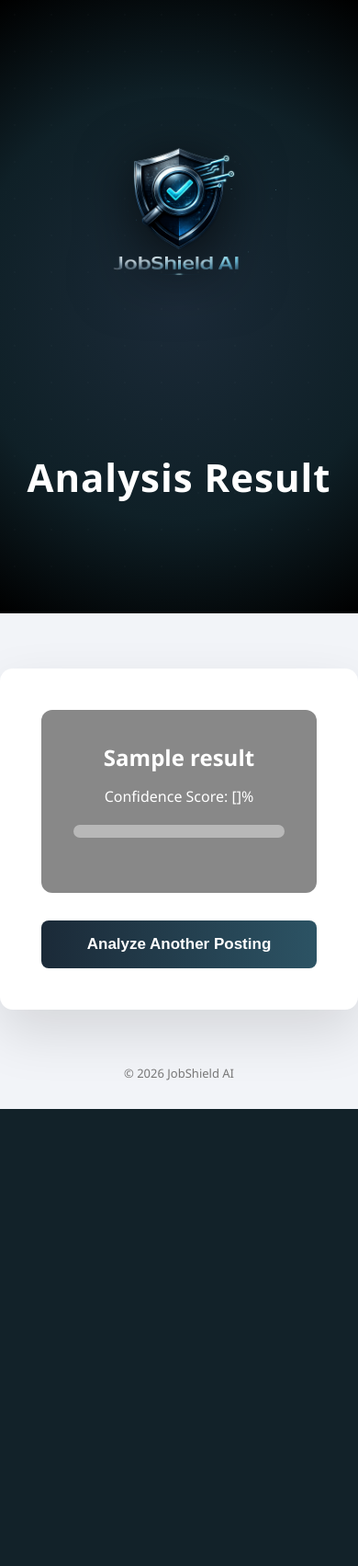
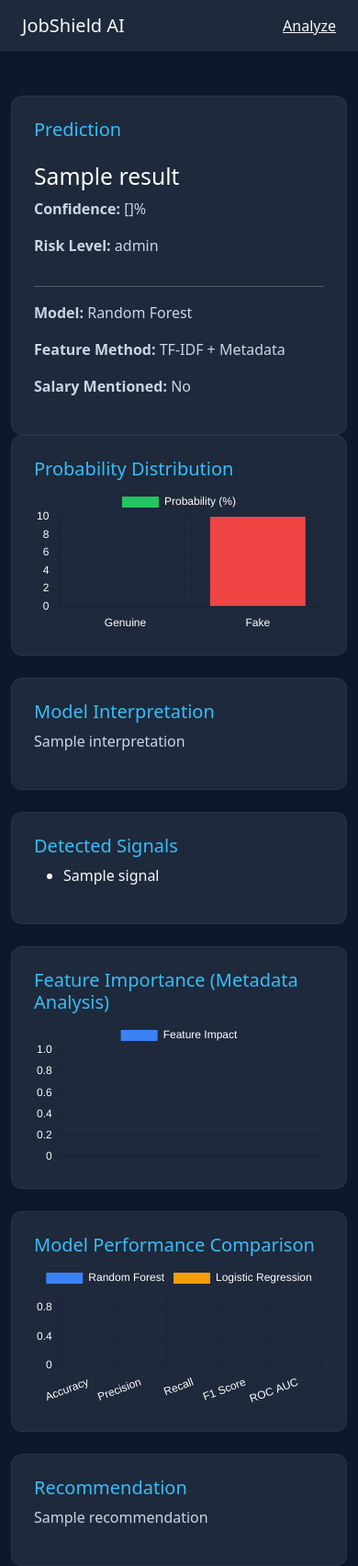
Before and after one commit to rohith2245/JobShield-AI, a Flask app: template templates/result.html in a window 390 px wide. Shown: the whole page at 92% size. Before the commit the page ends 1206 px from the top, so only its background shows below. Run offline with Flask 3, Linux system fonts and the light colour scheme; the template is opened without the code that fills it: most values are stand-ins (such as "Sample title", 1, 10 or a date in 2020); parts of the project's set-up code (start-up, migrations or seed data) failed here and were passed over.

Commit message:
Improved result dashboard and prediction card UI

```diff
--- a/app.py
+++ b/app.py
@@ -1,70 +1,141 @@
 from flask import Flask, render_template, request
 import joblib
 import pandas as pd
-from model.preprocess import build_text_features, add_meta_features
 
 app = Flask(__name__)
 
-# Load trained ML pipeline
+# Load trained model (Random Forest pipeline)
 model = joblib.load("model/jobshield_model.pkl")
 
+# ---- Model comparison metrics (from your evaluation) ----
+rf_metrics = {
+    "accuracy": 0.9687,
+    "precision": 0.68,
+    "recall": 0.66,
+    "f1": 0.67,
+    "roc_auc": 0.9819
+}
 
-@app.route("/", methods=["GET", "POST"])
-def index():
+lr_metrics = {
+    "accuracy": 0.9726,
+    "precision": 0.99,
+    "recall": 0.44,
+    "f1": 0.61,
+    "roc_auc": 0.9819
+}
+
+
+# ================= Landing =================
+@app.route("/")
+def landing():
+    return render_template("landing.html")
+
+
+# ================= Analyze =================
+@app.route("/analyze", methods=["GET", "POST"])
+def analyze():
+
     if request.method == "POST":
 
-        # Collect form data
-        data = {
-            "title": request.form["title"],
-            "company_profile": request.form["company_profile"],
-            "description": request.form["description"],
-            "requirements": request.form["requirements"],
-            "benefits": request.form["benefits"],
-            "salary_range": request.form["salary"]
-        }
+        title = request.form.get("title", "")
+        company_profile = request.form.get("company_profile", "")
+        description = request.form.get("description", "")
+        requirements = request.form.get("requirements", "")
+        benefits = request.form.get("benefits", "")
+        salary = request.form.get("salary", "")
 
-        # Convert to DataFrame
-        df = pd.DataFrame([data])
+        combined_text = " ".join([
+            title,
+            company_profile,
+            description,
+            requirements,
+            benefits
+        ])
 
-        # Apply same preprocessing used during training
-        df = build_text_features(df)
-        df = add_meta_features(df)
+        desc_length = len(description)
+        company_profile_length = len(company_profile)
+        has_salary = 1 if salary.strip() != "" else 0
 
-        # Select required features
-        X = df[['combined_text', 'desc_length', 'company_profile_length', 'has_salary']]
+        input_df = pd.DataFrame([{
+            "combined_text": combined_text,
+            "desc_length": desc_length,
+            "company_profile_length": company_profile_length,
+            "has_salary": has_salary
+        }])
 
-        # Predict
-        prediction = model.predict(X)[0]
-        confidence = max(model.predict_proba(X)[0]) * 100
+        # Prediction
+        fake_prob = model.predict_proba(input_df)[0][1]
+        genuine_prob = 1 - fake_prob
+        confidence = round(genuine_prob * 100, 2)
 
-        # Confidence-based decision logic
-        if prediction == 0 and confidence >= 85:
-            result = "✅ Genuine Job Posting"
-            warning = "This job appears legitimate based on strong indicators."
-            color = "#27ae60"
-        elif prediction == 0 and confidence >= 60:
-            result = "⚠️ Moderately Safe Job Posting"
-            warning = "This job looks legitimate, but users are advised to verify company details before proceeding."
-            color = "#f39c12"
+        # Risk classification
+        if fake_prob < 0.15:
+            result = "GENUINE JOB POSTING"
+            risk_level = "Low Risk"
+        elif fake_prob < 0.40:
+            result = "MODERATE RISK JOB POSTING"
+            risk_level = "Medium Risk"
         else:
-            result = "❌ Likely Fake Job Posting"
-            warning = "This job shows multiple risk indicators. Avoid sharing personal or financial information."
-            color = "#e74c3c"
+            result = "LIKELY FAKE JOB POSTING"
+            risk_level = "High Risk"
+
+        # Signals
+        signals = []
+
+        if desc_length < 200:
+            signals.append("Short job description detected")
+        else:
+            signals.append("Detailed job description")
+
+        if company_profile_length < 100:
+            signals.append("Limited company information")
+        else:
+            signals.append("Structured company profile")
+
+        if has_salary:
+            signals.append("Salary information provided")
+        else:
+            signals.append("Salary details missing")
+
+        # Interpretation
+        if confidence > 85:
+            interpretation = "Model is highly confident in this classification."
+            recommendation = "This posting appears legitimate based on structural and textual patterns."
+        elif confidence >= 60:
+            interpretation = "Model shows moderate confidence."
+            recommendation = "Verify company website and official contact channels before proceeding."
+        else:
+            interpretation = "Model shows strong fraud indicators."
+            recommendation = "Avoid sharing personal or financial information."
+
+        # Metadata feature visualization
+        feature_names = [
+            "Description Length",
+            "Company Profile Length",
+            "Salary Presence"
+        ]
+
+        feature_values = [
+            desc_length,
+            company_profile_length,
+            has_salary * 100
+        ]
 
         return render_template(
             "result.html",
             result=result,
-            confidence=round(confidence, 2),
-            warning=warning,
-            color=color
+            confidence=confidence,
+            risk_level=risk_level,
+            interpretation=interpretation,
+            recommendation=recommendation,
+            signals=signals,
+            feature_names=feature_names,
+            feature_values=feature_values,
+            rf_metrics=rf_metrics,
+            lr_metrics=lr_metrics
         )
 
-    return render_template("index.html")
-
-
-@app.route("/performance")
-def performance():
-    return render_template("performance.html")
+    return render_template("analyze.html")
 
 
 if __name__ == "__main__":
--- a/static/style.css
+++ b/static/style.css
@@ -12,103 +12,89 @@
     font-family: 'Segoe UI', sans-serif;
     background: #f2f4f8;
     color: #2c3e50;
-    overflow-x: hidden;
 }
 
-/* ================= HERO SECTION ================= */
+/* ================= LANDING SECTION ================= */
 
-.hero {
-    position: relative;
+.landing {
+    height: 100vh;
     background: radial-gradient(circle at center, #1b2a38 0%, #0f2027 60%, #000 100%);
+    display: flex;
+    align-items: center;
+    justify-content: center;
     text-align: center;
-    padding: 100px 20px 120px 20px;
     color: white;
-    overflow: hidden;
-    animation: fadeInHero 1.5s ease;
 }
 
-/* Glowing particles */
-.hero {
-    position: relative;
-    background: radial-gradient(circle at center, #1b2a38 0%, #0f2027 60%, #000 100%);
-    text-align: center;
-    padding: 100px 20px 120px 20px;
-    color: white;
-    overflow: hidden;
-    z-index: 0;
+.landing-content {
+    animation: fadeIn 2s ease;
 }
 
-.hero::before {
-    content: "";
-    position: absolute;
-    inset: 0;
-    background: radial-gradient(circle, rgba(255,255,255,0.08) 1px, transparent 1px);
-    background-size: 40px 40px;
-    animation: moveParticles 30s linear infinite;
-    opacity: 0.25;
-    z-index: -1;   /* 👈 Important Fix */
-}
-
-@keyframes moveParticles {
-    from { transform: translate(0,0); }
-    to { transform: translate(-200px,-200px); }
-}
-
-@keyframes fadeInHero {
-    from { opacity: 0; transform: translateY(-20px); }
-    to { opacity: 1; transform: translateY(0); }
-}
-
-.hero img {
-    width: 240px;
-    max-width: 90%;
-    margin-bottom: 25px;
-    filter: drop-shadow(0 10px 30px rgba(0,0,0,0.7));
+.landing-logo {
+    width: 260px;
+    margin-bottom: 30px;
+    filter: drop-shadow(0 10px 40px rgba(0,0,0,0.8));
     transition: transform 0.4s ease;
 }
 
-.hero img:hover {
+.landing-logo:hover {
     transform: scale(1.08);
 }
 
-.hero h1 {
-    font-size: 42px;
+.landing h1 {
+    font-size: 48px;
     font-weight: 600;
-    letter-spacing: 1px;
 }
 
-.hero p {
-    margin-top: 10px;
-    font-size: 16px;
+.landing p {
+    margin-top: 15px;
+    font-size: 18px;
     color: #cfd8dc;
+}
+
+.enter-text {
+    margin-top: 40px;
+    font-size: 14px;
+    letter-spacing: 2px;
+    opacity: 0.7;
+    animation: blink 1.5s infinite;
+}
+
+@keyframes blink {
+    0%, 100% { opacity: 0.4; }
+    50% { opacity: 1; }
+}
+
+@keyframes fadeIn {
+    from { opacity: 0; transform: translateY(20px); }
+    to { opacity: 1; transform: translateY(0); }
 }
 
 /* ================= FORM SECTION ================= */
 
+.form-section {
+    padding: 80px 20px;
+}
+
 .container {
     max-width: 900px;
-    margin: 60px auto;
+    margin: auto;
     background: white;
-    padding: 45px;
+    padding: 50px;
     border-radius: 14px;
-    box-shadow: 0 25px 60px rgba(0,0,0,0.12);
-    animation: fadeInForm 1.5s ease;
-}
-
-@keyframes fadeInForm {
-    from { opacity: 0; transform: translateY(30px); }
-    to { opacity: 1; transform: translateY(0); }
+    box-shadow: 0 20px 60px rgba(0,0,0,0.12);
 }
 
 .warning-note {
-    background: #ffe9e9;
-    border-left: 5px solid #e74c3c;
-    padding: 14px 18px;
-    border-radius: 6px;
+    background: #fff5f5;
+    border-left: 6px solid #e74c3c;
+    padding: 16px;
+    border-radius: 8px;
     color: #c0392b;
-    font-weight: 500;
+    font-weight: 600;
     margin-bottom: 25px;
 }
+
 .section-title {
     font-size: 14px;
     font-weight: 600;
@@ -155,35 +141,3 @@
     transform: translateY(-3px);
     box-shadow: 0 15px 35px rgba(0,0,0,0.25);
 }
-
-/* ================= RESULT ================= */
-
-.result-box {
-    padding: 35px;
-    border-radius: 12px;
-    text-align: center;
-    color: white;
-}
-
-.confidence-bar {
-    width: 100%;
-    background: rgba(255,255,255,0.4);
-    height: 14px;
-    border-radius: 7px;
-    margin-top: 20px;
-    overflow: hidden;
-}
-
-.confidence-fill {
-    height: 100%;
-    background: white;
-    width: 0;
-    transition: width 1.8s ease;
-}
-
-.footer {
-    text-align: center;
-    margin: 30px 0;
-    font-size: 13px;
-    color: #777;
-}
--- /dev/null
+++ b/templates/base.html
@@ -0,0 +1,66 @@
+<!DOCTYPE html>
+<html>
+<head>
+    <title>JobShield AI</title>
+    <meta charset="UTF-8">
+    <meta name="viewport" content="width=device-width, initial-scale=1">
+
+    <!-- Bootstrap -->
+    <link href="https://cdn.jsdelivr.net/npm/bootstrap@5.3.2/dist/css/bootstrap.min.css" rel="stylesheet">
+
+    <!-- Chart.js -->
+    <script src="https://cdn.jsdelivr.net/npm/chart.js"></script>
+
+    <style>
+        body {
+            background-color: #0f172a;
+            color: #e2e8f0;
+        }
+
+        .navbar {
+            background-color: #1e293b;
+        }
+
+        .card {
+    background-color: #1e293b;
+    border-radius: 12px;
+    border: 1px solid rgba(255,255,255,0.05);
+    color: #f8fafc;   /* 🔥 Important */
+}
+
+.card h2 {
+    color: #ffffff;
+}
+
+.card p {
+    color: #cbd5e1;
+}
+
+.card h5 {
+    color: #38bdf8;
+}
+
+        .btn-primary {
+            background-color: #2563eb;
+            border: none;
+        }
+
+        .btn-primary:hover {
+            background-color: #1d4ed8;
+        }
+    </style>
+</head>
+
+<body>
+
+<nav class="navbar navbar-dark px-4">
+    <a class="navbar-brand text-light" href="/">JobShield AI</a>
+    <a class="text-light" href="/analyze">Analyze</a>
+</nav>
+
+<div class="container mt-5">
+    {% block content %}{% endblock %}
+</div>
+
+</body>
+</html>
--- a/templates/result.html
+++ b/templates/result.html
@@ -1,45 +1,183 @@
-<!DOCTYPE html>
-<html>
-<head>
-    <title>JobShield AI - Result</title>
-    <link rel="stylesheet" href="/static/style.css">
-</head>
-<body>
+{% extends "base.html" %}
 
-<div class="hero">
-    <img src="/static/logo.png" alt="JobShield AI Logo">
-    <h1>Analysis Result</h1>
+{% block content %}
+
+<div class="row">
+
+    <!-- Prediction Card -->
+<div class="col-md-6 d-flex">
+    <div class="card p-4 w-100">
+
+        <h5>Prediction</h5>
+
+        <h2 class="mt-3">{{ result }}</h2>
+
+        <p><strong>Confidence:</strong> {{ confidence }}%</p>
+        <p><strong>Risk Level:</strong> {{ risk_level }}</p>
+
+        <hr>
+
+        <p><strong>Model:</strong> Random Forest</p>
+        <p><strong>Feature Method:</strong> TF-IDF + Metadata</p>
+        <p><strong>Salary Mentioned:</strong> {{ "Yes" if feature_values[2] > 0 else "No" }}</p>
+
+    </div>
 </div>
 
-<div class="container">
-
-    <div class="result-box" style="background-color: {{ color }};">
-        <h2>{{ result }}</h2>
-        <p style="margin-top:15px;">Confidence Score: {{ confidence }}%</p>
-
-        <div class="confidence-bar">
-            <div class="confidence-fill" id="confidenceFill"></div>
+    <!-- Probability Chart -->
+    <div class="col-md-6 d-flex">
+        <div class="card p-4 w-100">
+            <h5>Probability Distribution</h5>
+            <canvas id="probChart"></canvas>
         </div>
-
-        <p style="margin-top:25px;">{{ warning }}</p>
     </div>
-
-    <a href="/" style="text-decoration:none;">
-        <button>Analyze Another Posting</button>
-    </a>
 
 </div>
 
-<div class="footer">
-    © 2026 JobShield AI
+
+<!-- Model Interpretation -->
+<div class="card p-4 mt-4">
+    <h5>Model Interpretation</h5>
+    <p>{{ interpretation }}</p>
 </div>
 
+
+<!-- Detected Signals -->
+<div class="card p-4 mt-4">
+    <h5>Detected Signals</h5>
+    <ul>
+        {% for s in signals %}
+        <li>{{ s }}</li>
+        {% endfor %}
+    </ul>
+</div>
+
+
+<!-- Feature Importance -->
+<div class="card p-4 mt-4">
+    <h5>Feature Importance (Metadata Analysis)</h5>
+    <canvas id="featureChart"></canvas>
+</div>
+
+
+<!-- Model Comparison -->
+<div class="card p-4 mt-4">
+    <h5>Model Performance Comparison</h5>
+    <canvas id="modelChart"></canvas>
+</div>
+
+
+<!-- Recommendation -->
+<div class="card p-4 mt-4">
+    <h5>Recommendation</h5>
+    <p>{{ recommendation }}</p>
+</div>
+
+
 <script>
-    window.onload = function() {
-        const confidence = {{ confidence }};
-        document.getElementById("confidenceFill").style.width = confidence + "%";
+
+/////////////////////////////
+// Probability Chart
+/////////////////////////////
+
+var ctx = document.getElementById('probChart').getContext('2d');
+
+new Chart(ctx, {
+    type: 'bar',
+    data: {
+        labels: ['Genuine', 'Fake'],
+        datasets: [{
+            label: 'Probability (%)',
+            data: [{{ confidence }}, {{ (100 - confidence) | round(2) }}],
+            backgroundColor: ['#22c55e', '#ef4444']
+        }]
+    },
+    options: {
+        plugins:{
+            legend:{ labels:{ color:'#ffffff'} }
+        },
+        scales:{
+            x:{ ticks:{ color:'#ffffff'} },
+            y:{ ticks:{ color:'#ffffff'} }
+        }
     }
+});
+
+
+/////////////////////////////
+// Feature Importance Chart
+/////////////////////////////
+
+var fctx = document.getElementById('featureChart').getContext('2d');
+
+new Chart(fctx, {
+    type: 'bar',
+    data: {
+        labels: {{ feature_names | tojson }},
+        datasets: [{
+            label: 'Feature Impact',
+            data: {{ feature_values | tojson }},
+            backgroundColor: '#3b82f6'
+        }]
+    },
+    options: {
+        plugins:{
+            legend:{ labels:{ color:'#ffffff'} }
+        },
+        scales:{
+            x:{ ticks:{ color:'#ffffff'} },
+            y:{ ticks:{ color:'#ffffff'} }
+        }
+    }
+});
+
+
+/////////////////////////////
+// Model Comparison Chart
+/////////////////////////////
+
+var mctx = document.getElementById('modelChart').getContext('2d');
+
+new Chart(mctx, {
+    type: 'bar',
+    data: {
+        labels: ['Accuracy','Precision','Recall','F1 Score','ROC AUC'],
+        datasets: [
+        {
+            label: 'Random Forest',
+            data: [
+                {{ rf_metrics.accuracy }},
+                {{ rf_metrics.precision }},
+                {{ rf_metrics.recall }},
+                {{ rf_metrics.f1 }},
+                {{ rf_metrics.roc_auc }}
+            ],
+            backgroundColor: '#3b82f6'
+        },
+        {
+            label: 'Logistic Regression',
+            data: [
+                {{ lr_metrics.accuracy }},
+                {{ lr_metrics.precision }},
+                {{ lr_metrics.recall }},
+                {{ lr_metrics.f1 }},
+                {{ lr_metrics.roc_auc }}
+            ],
+            backgroundColor: '#f59e0b'
+        }
+        ]
+    },
+    options: {
+        plugins:{
+            legend:{ labels:{ color:'#ffffff'} }
+        },
+        scales:{
+            x:{ ticks:{ color:'#ffffff'} },
+            y:{ ticks:{ color:'#ffffff'}, min:0, max:1 }
+        }
+    }
+});
+
 </script>
 
-</body>
-</html>
+{% endblock %}
```
Also changed, not shown: templates/analyze.html (added, +47 -0 lines), templates/index.html (deleted, +0 -54 lines), templates/landing.html (added, +15 -0 lines).
